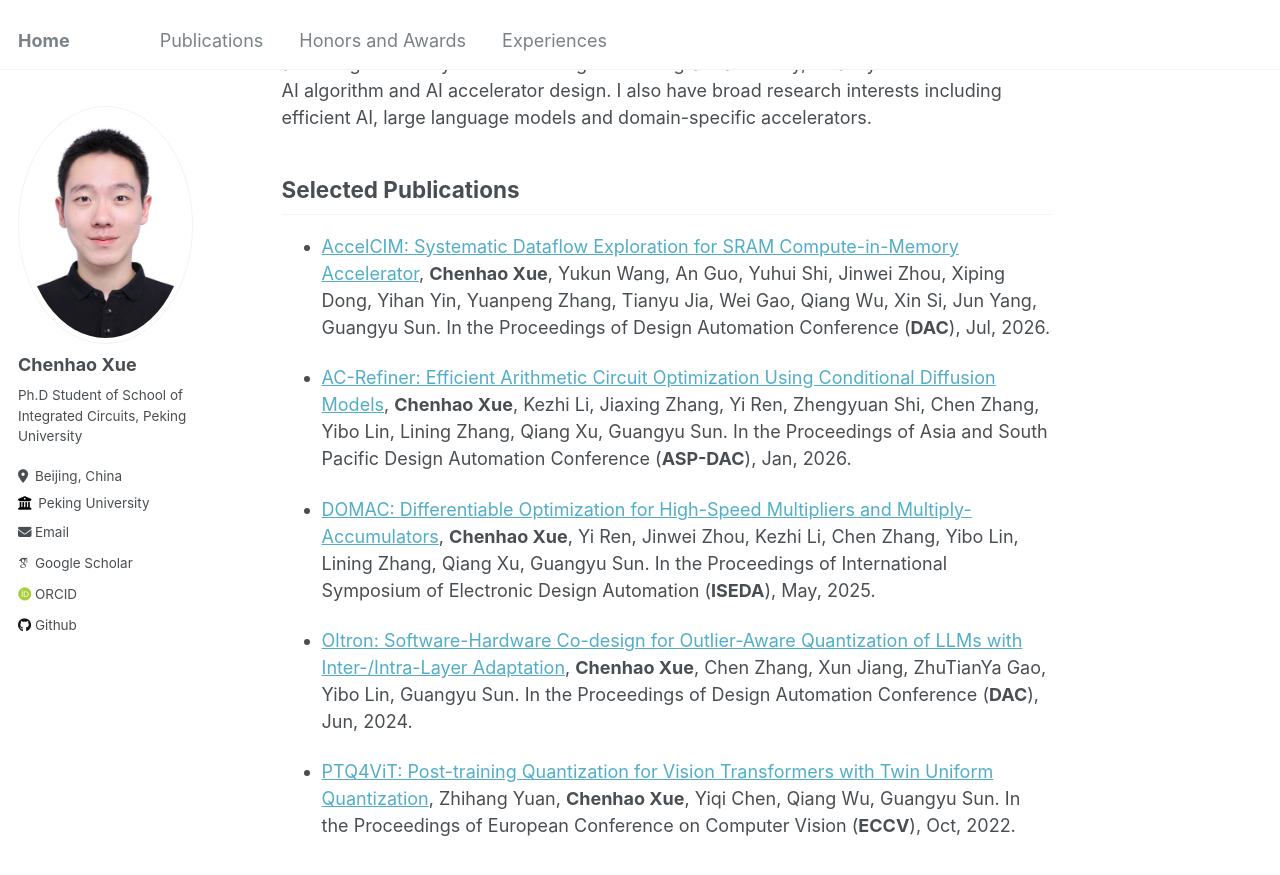
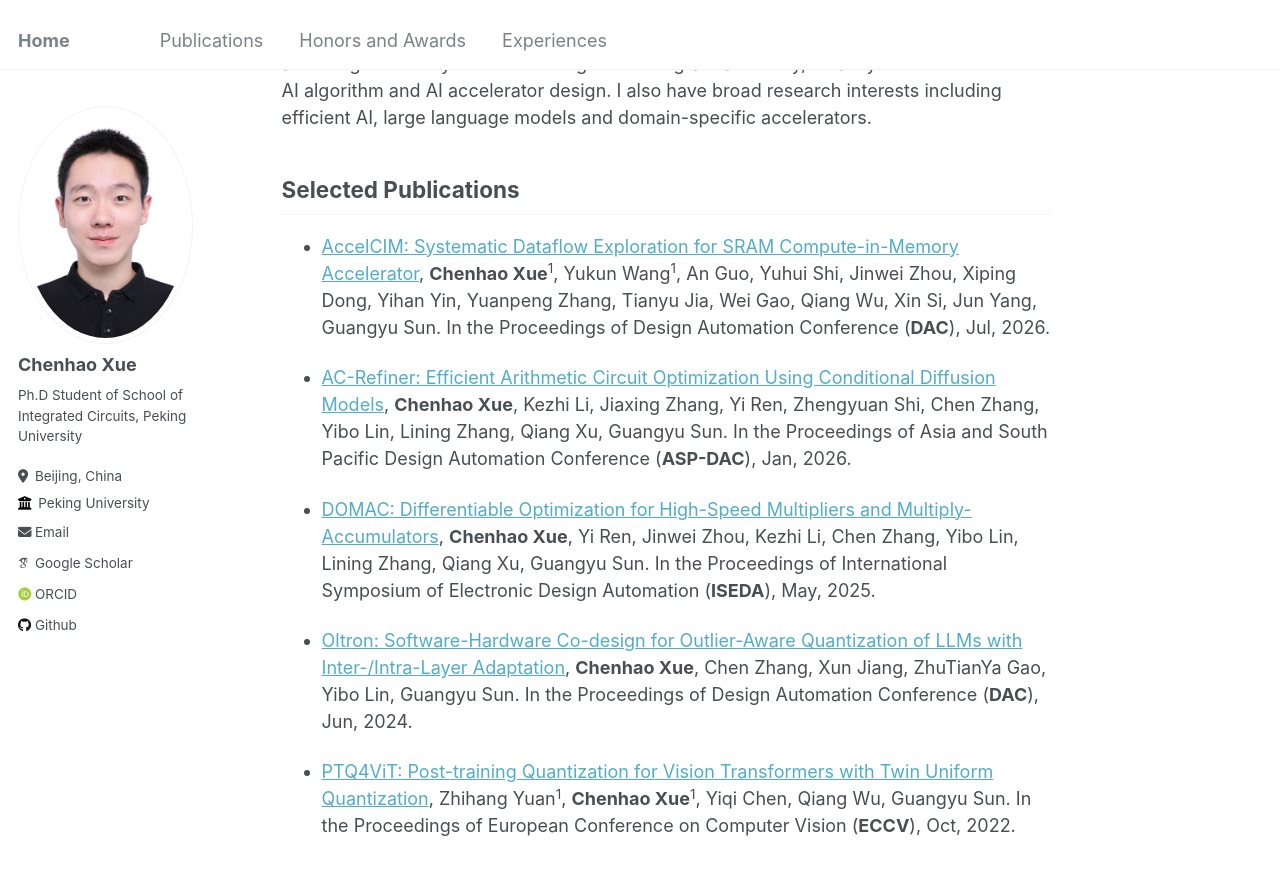
Before and after one commit to SuperVan-Young/SuperVan-Young.github.io, a Jekyll site: the page built from _pages/about.md, in a window 1280 px wide and 900 px high, scrolled down 284 px. Shown: the top 875 px of the window. Built offline with Jekyll 4.4.1, drawn with Linux system fonts in a browser that asks for light colours; some web fonts are replaced.

Commit message:
Mark co-first authors for PTQ4ViT and AccelCIM

```diff
--- a/_pages/about.md
+++ b/_pages/about.md
@@ -16,7 +16,7 @@ During the undergraduate study, I mainly worked on efficient AI algorithm and AI
 
 ## Selected Publications
 
-- [AccelCIM: Systematic Dataflow Exploration for SRAM Compute-in-Memory Accelerator](https://arxiv.org/pdf/2604.17692), **Chenhao Xue**, Yukun Wang, An Guo, Yuhui Shi, Jinwei Zhou, Xiping Dong, Yihan Yin, Yuanpeng Zhang, Tianyu Jia, Wei Gao, Qiang Wu, Xin Si, Jun Yang, Guangyu Sun. In the Proceedings of Design Automation Conference (**DAC**), Jul, 2026.
+- [AccelCIM: Systematic Dataflow Exploration for SRAM Compute-in-Memory Accelerator](https://arxiv.org/pdf/2604.17692), **Chenhao Xue**<sup>1</sup>, Yukun Wang<sup>1</sup>, An Guo, Yuhui Shi, Jinwei Zhou, Xiping Dong, Yihan Yin, Yuanpeng Zhang, Tianyu Jia, Wei Gao, Qiang Wu, Xin Si, Jun Yang, Guangyu Sun. In the Proceedings of Design Automation Conference (**DAC**), Jul, 2026.
 
 - [AC-Refiner: Efficient Arithmetic Circuit Optimization Using Conditional Diffusion Models](https://arxiv.org/pdf/2507.02598),  **Chenhao Xue**, Kezhi Li, Jiaxing Zhang, Yi Ren, Zhengyuan Shi, Chen Zhang, Yibo Lin, Lining Zhang, Qiang Xu, Guangyu Sun. In the Proceedings of Asia and South Pacific Design Automation Conference (**ASP-DAC**), Jan, 2026.
 
@@ -24,4 +24,4 @@ During the undergraduate study, I mainly worked on efficient AI algorithm and AI
 
 - [Oltron: Software-Hardware Co-design for Outlier-Aware Quantization of LLMs with Inter-/Intra-Layer Adaptation](https://dl.acm.org/doi/abs/10.1145/3649329.3656221), **Chenhao Xue**, Chen Zhang, Xun Jiang, ZhuTianYa Gao, Yibo Lin, Guangyu Sun. In the Proceedings of Design Automation Conference (**DAC**), Jun, 2024.
 
-- [PTQ4ViT: Post-training Quantization for Vision Transformers with Twin Uniform Quantization](https://link.springer.com/chapter/10.1007/978-3-031-19775-8_12), Zhihang Yuan, **Chenhao Xue**, Yiqi Chen, Qiang Wu, Guangyu Sun. In the Proceedings of European Conference on Computer Vision (**ECCV**), Oct, 2022.
+- [PTQ4ViT: Post-training Quantization for Vision Transformers with Twin Uniform Quantization](https://link.springer.com/chapter/10.1007/978-3-031-19775-8_12), Zhihang Yuan<sup>1</sup>, **Chenhao Xue**<sup>1</sup>, Yiqi Chen, Qiang Wu, Guangyu Sun. In the Proceedings of European Conference on Computer Vision (**ECCV**), Oct, 2022.
```
Also changed, not shown: _pages/publications.md (+2 -2 lines).
